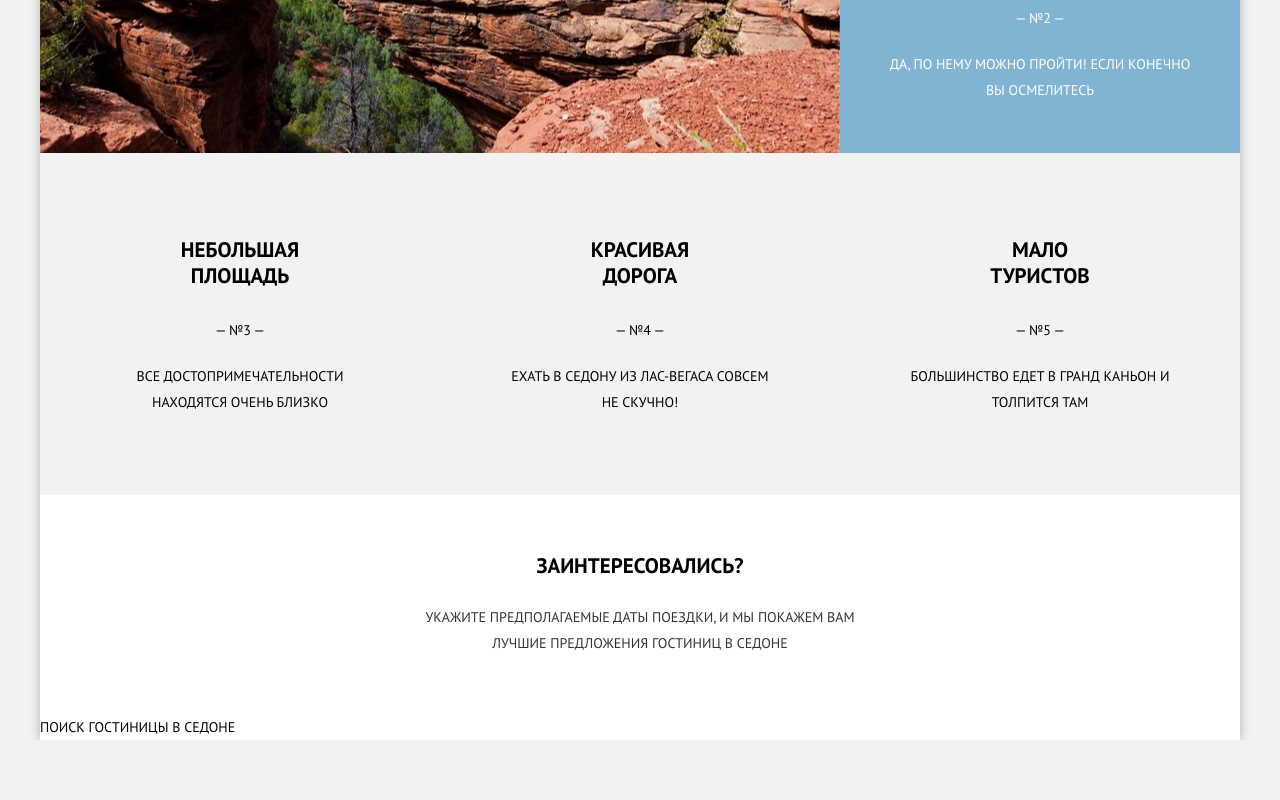
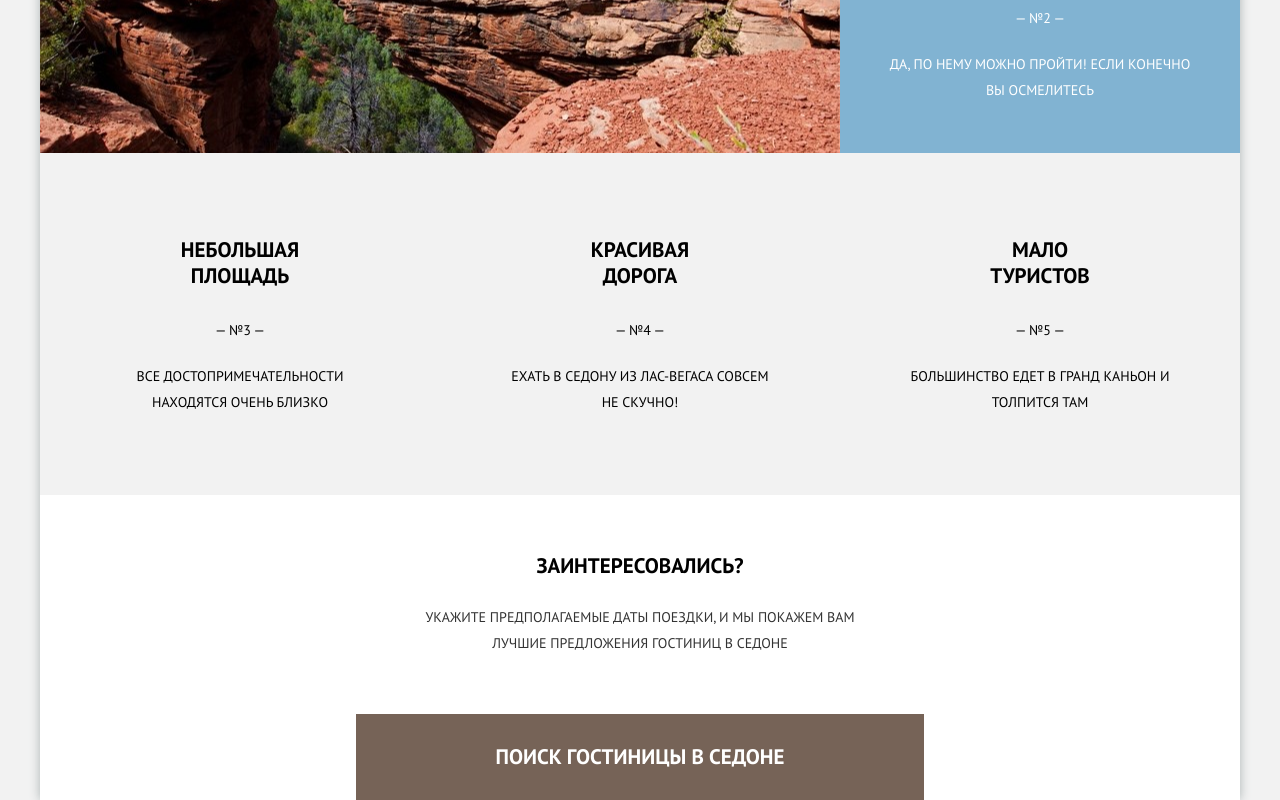
Before and after one commit to shock-dev/sedona, a Vue app: page / in a window 1280 px wide. Shown: the part 1513-2313 px from the top of the page. Before the commit the page ends 2253 px from the top, so only its background shows below. Built offline with nearby package versions, Linux system fonts and the light colour scheme.

Commit message:
styles for header form

```diff
--- a/src/scss/components/_search-form.scss
+++ b/src/scss/components/_search-form.scss
@@ -0,0 +1,18 @@
+$form-width: 568px;
+$form-header-height: 86px;
+
+.form {
+
+  &__header {
+    min-height: $form-header-height;
+    background-color: $brown;
+    width: $form-width;
+    margin: 0 auto;
+    color: $white;
+    display: flex;
+    justify-content: center;
+    align-items: center;
+    font-size: 21px;
+    font-weight: 700;
+  }
+}
```
Also changed, not shown: src/components/appSearchForm.vue (+2 -5 lines).
